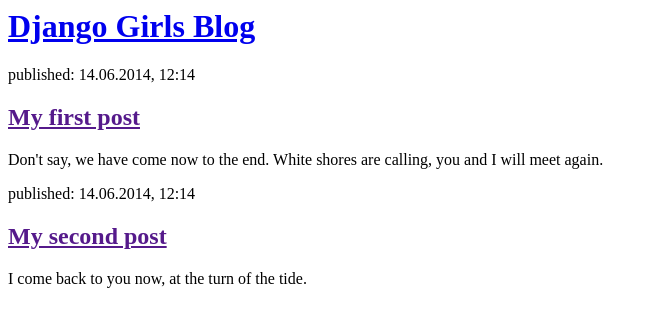
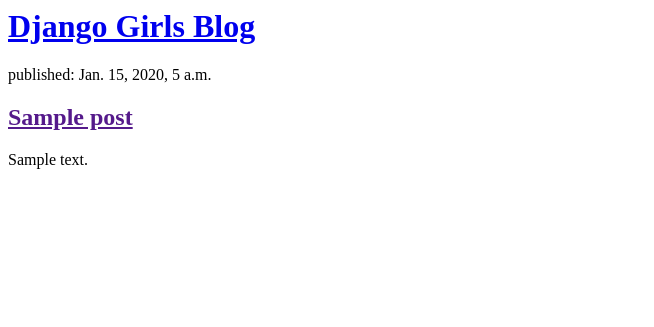
Before and after one commit to probson-aligntech/my-first-blog, a Django app: page / in a window 1280 px wide. Shown: the top 327 px of the page, without its empty margins (0-654 px from the left). Run offline with Django 3.2, Linux system fonts and the light colour scheme; tables that the repository leaves empty hold one stand-in row (values such as "Sample post").

Commit message:
Modified templates to dipslay posts from database.

```diff
--- a/blog/templates/blog/post_list.html
+++ b/blog/templates/blog/post_list.html
@@ -7,16 +7,12 @@
             <h1><a href="/">Django Girls Blog</a></h1>
         </div>
 
-        <div>
-            <p>published: 14.06.2014, 12:14</p>
-            <h2><a href="">My first post</a></h2>
-            <p>Don't say, we have come now to the end.  White shores are calling, you and I will meet again.</p>
-        </div>
-
-        <div>
-            <p>published: 14.06.2014, 12:14</p>
-            <h2><a href="">My second post</a></h2>
-            <p>I come back to you now, at the turn of the tide.</p>
-        </div>
+        {% for post in posts %}
+            <div>
+                <p>published: {{ post.published_date }}</p>
+                <h2><a href="">{{ post.title }}</a></h2>
+                <p>{{ post.text|linebreaksbr }}</p>
+            </div>
+        {% endfor %}
     </body>
 </html>
--- a/blog/views.py
+++ b/blog/views.py
@@ -1,5 +1,8 @@
 from django.shortcuts import render
+from django.utils import timezone
+from .models import Post
 
 def post_list(request):
-    return render(request, 'blog/post_list.html', {})
+    posts = Post.objects.filter(published_date__lte=timezone.now()).order_by('published_date')
+    return render(request, 'blog/post_list.html', {'posts': posts})
 # Create your views here.
```
